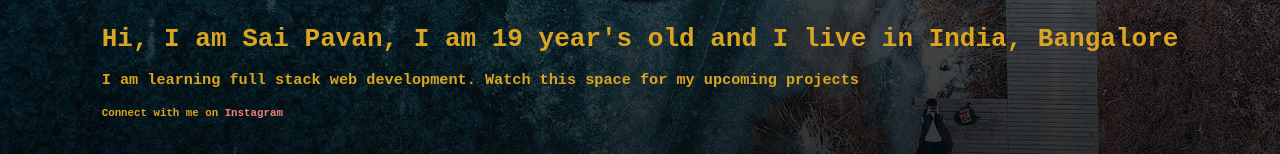
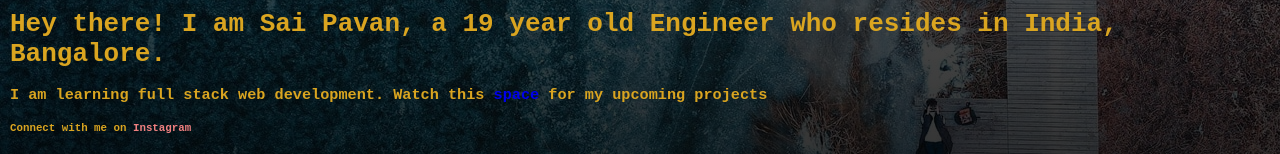
Before and after one commit to Alphastormaniac/First-scene, a plain HTML site: page index.html in a window 1280 px wide. Shown: the part 428-582 px from the top of the page. Drawn offline with Linux system fonts and the light colour scheme.

Commit message:
docs : updated readme

```diff
--- a/css/main.css
+++ b/css/main.css
@@ -27,7 +27,10 @@ align-items: center;
 .instaLink {
     color: lightcoral;
     text-decoration: none;
+}
 
+.gitHub {
+    text-decoration: none;
 }
 
 body {
--- a/index.html
+++ b/index.html
@@ -8,8 +8,8 @@
         <header class="site-header">
         <img class="profile-pic" src="profilePic.JPG">
            <div class="site-header-content">
-            <h1>Hi, I am Sai Pavan, I am 19 year's old and I live in India, Bangalore</h1>
-            <h3>I am learning full stack web development. Watch this space for my upcoming projects</h3>
+            <h1>Hey there! I am Sai Pavan, a 19 year old Engineer who resides in India, Bangalore.</h1>
+            <h3>I am learning full stack web development. Watch this <a class="gitHub" href="https://github.com/Alphastormaniac">space</a> for my upcoming projects</h3>
             <h5>Connect with me on <a class="instaLink"href="https://www.instagram.com/sai_pavan679/">Instagram</a></h5>
            </div>
 
```
